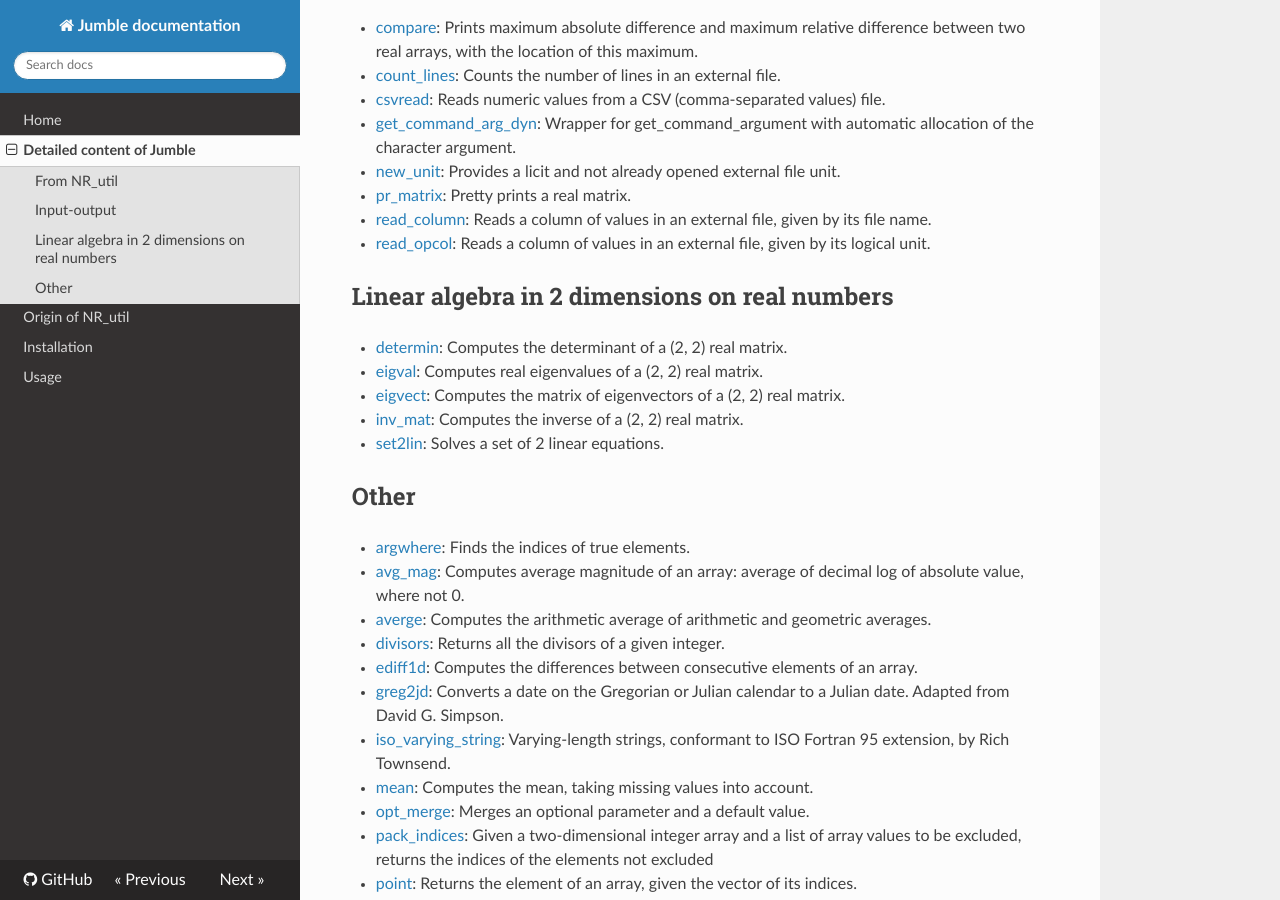
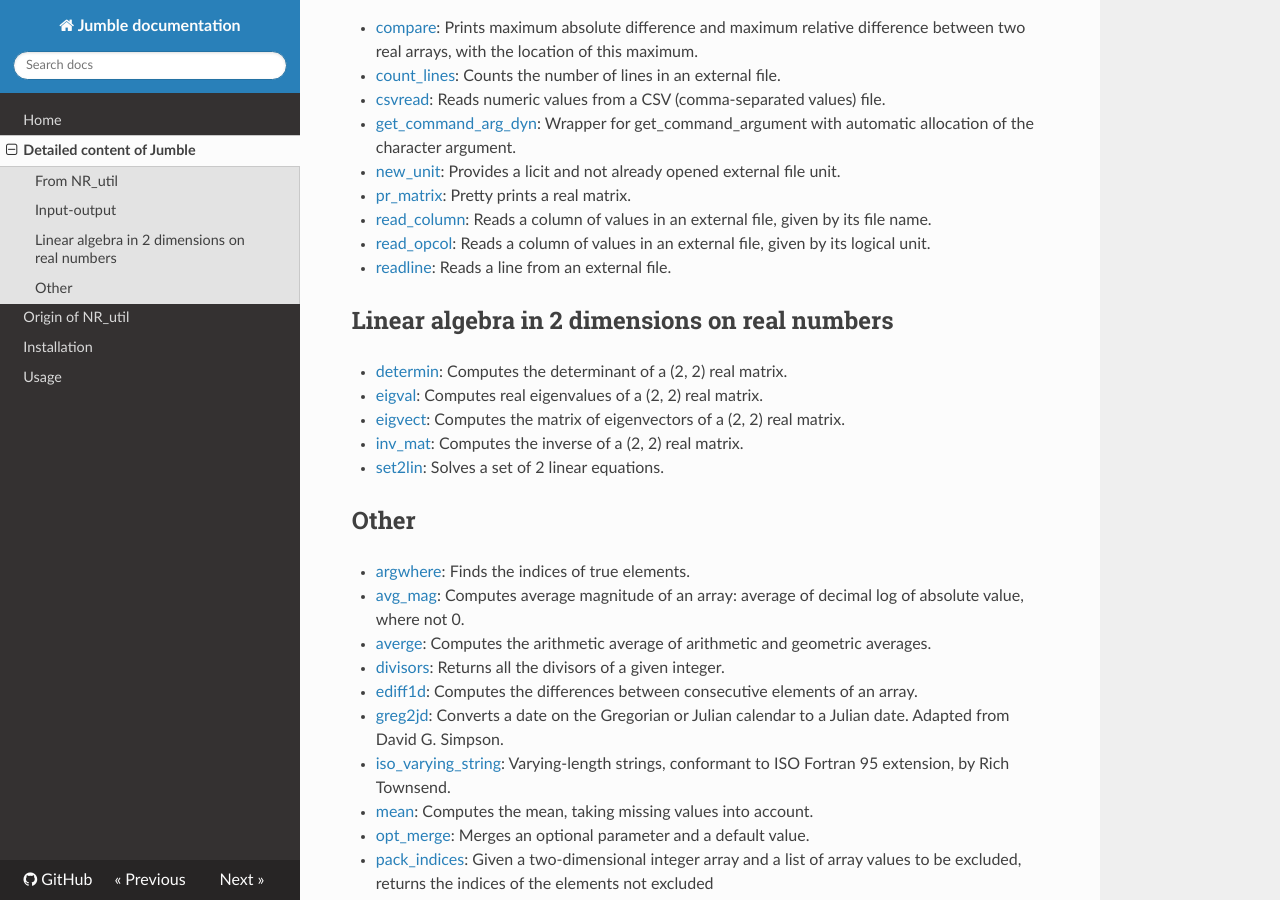
Before and after one commit to lguez/Jumble, an MkDocs documentation site: the page built from docs/detailed_content.md, in a window 1280 px wide and 900 px high, scrolled down 1120 px. Built offline with MkDocs 1.6.1, drawn with Linux system fonts in a browser that asks for light colours; nearby versions of some CDN libraries.

Commit message:
Add procedure readline

```diff
--- a/docs/detailed_content.md
+++ b/docs/detailed_content.md
@@ -87,6 +87,9 @@ a link to the source code.
 - [read\_opcol](https://github.com/lguez/Jumble/blob/master/Input_output/read_opcol.f90):
   Reads a column of values in an external file, given by its logical unit.
 
+- [readline](https://github.com/lguez/Jumble/blob/master/Input_output/readline.f90):
+  Reads a line from an external file.
+
 ## Linear algebra in 2 dimensions on real numbers
 
 - [determin](https://github.com/lguez/Jumble/blob/master/Numerical/Lin_2d_real/determin.f90): Computes the determinant of a (2, 2) real matrix.
```
Also changed, not shown: 3 other files.
